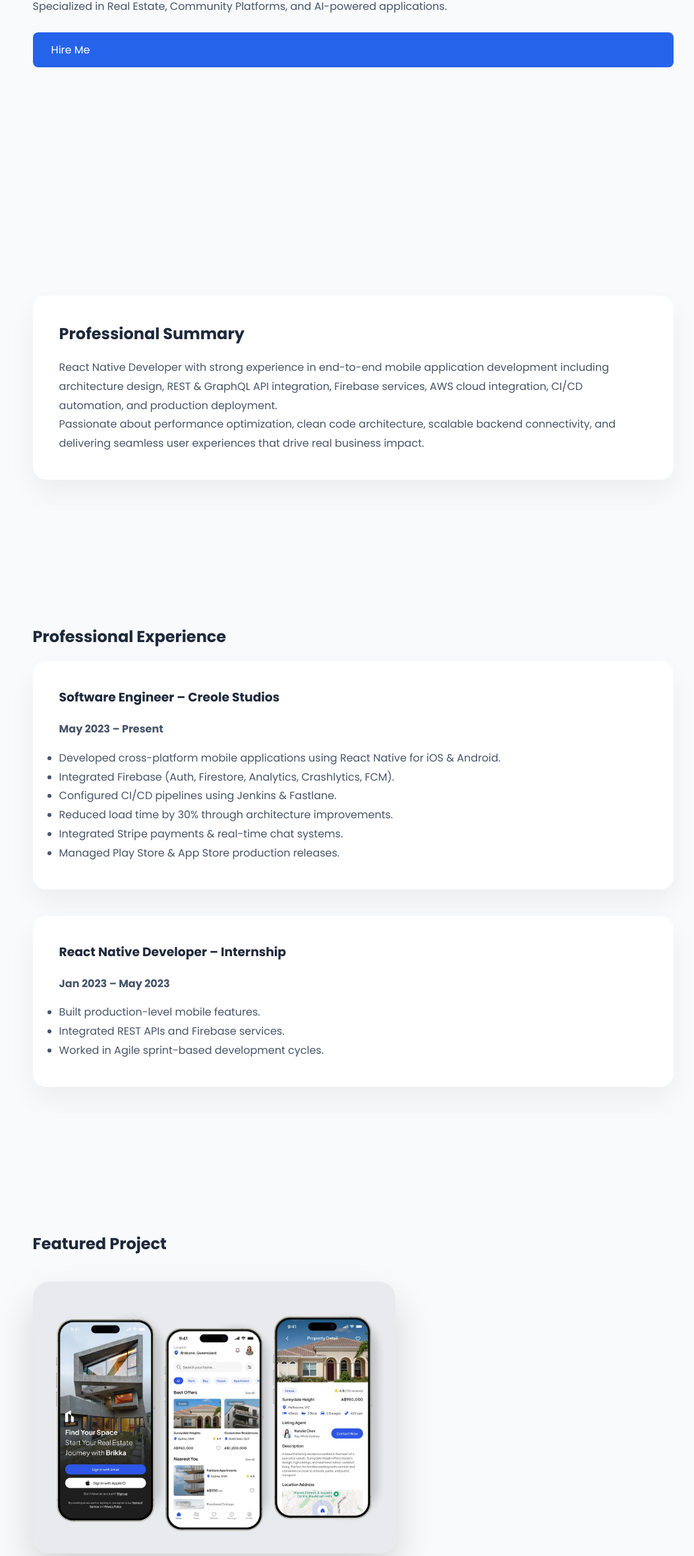
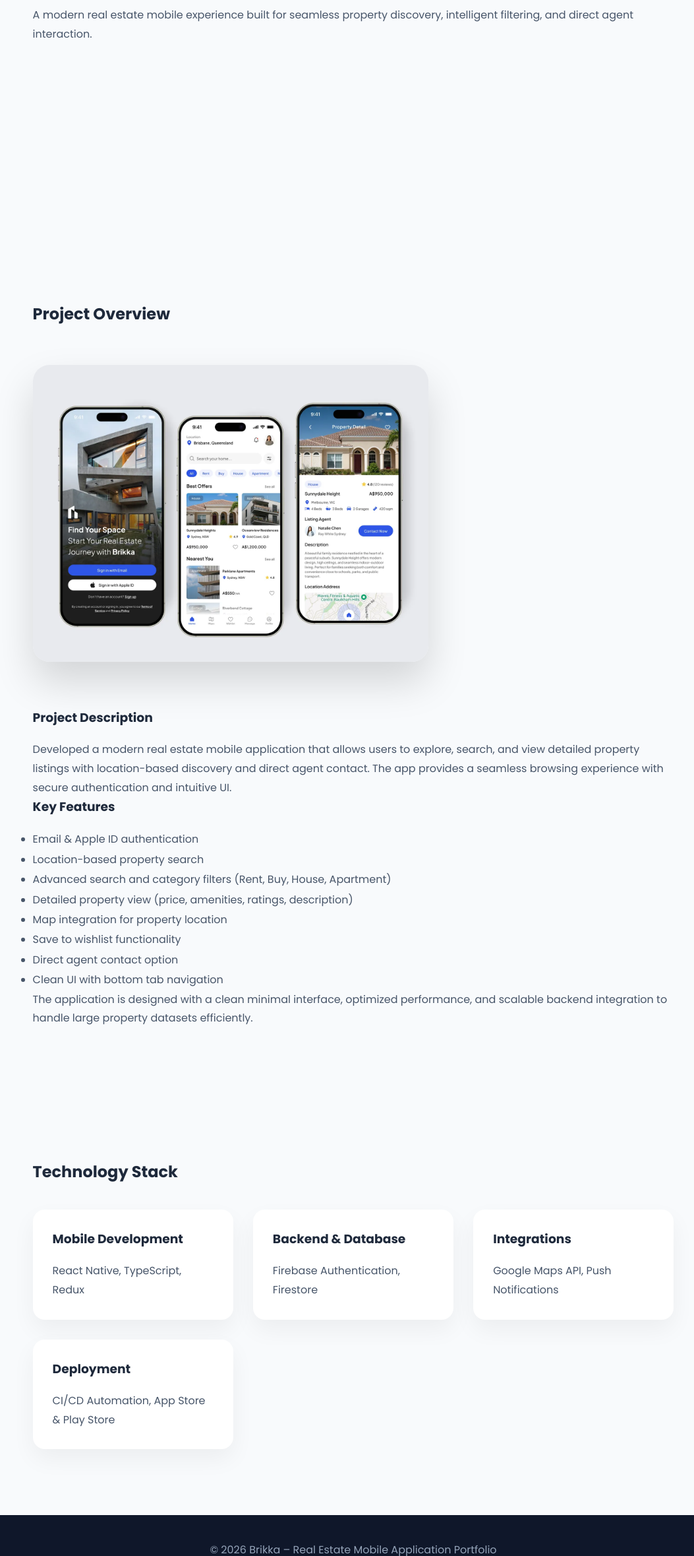
Before and after one commit to YashN2904/yashnayi.github.io, a plain HTML site: page index.html in a window 1280 px wide. Shown: the part 442-2800 px from the top of the page at 66% size, without its empty margins (104-1157 px from the left). Drawn offline with Linux system fonts and the light colour scheme.

Commit message:
Update index.html

```diff
--- a/index.html
+++ b/index.html
@@ -3,7 +3,7 @@
 <head>
 <meta charset="UTF-8" />
 <meta name="viewport" content="width=device-width, initial-scale=1.0" />
-<title>Yash Nayi | React Native Developer</title>
+<title>Brikka | Real Estate Mobile Application</title>
 
 <link href="https://fonts.googleapis.com/css2?family=Poppins:wght@300;400;600;700&display=swap" rel="stylesheet">
 
@@ -23,7 +23,7 @@
 }
 
 section {
-  padding: 90px 12%;
+  padding: 100px 12%;
 }
 
 h1, h2, h3 {
@@ -38,7 +38,7 @@
 ul {
   margin-top: 15px;
   color: #475569;
-  line-height: 1.8;
+  line-height: 1.9;
 }
 
 .btn {
@@ -66,38 +66,24 @@
 }
 
 .hero h1 {
-  font-size: 52px;
+  font-size: 56px;
 }
 
 .hero span {
   color: #2563eb;
 }
 
-/* CARD STYLE */
-.card {
-  background: white;
-  padding: 40px;
-  border-radius: 20px;
-  box-shadow: 0 20px 40px rgba(0,0,0,0.05);
-  margin-bottom: 40px;
-  transition: 0.3s;
-}
-
-.card:hover {
-  transform: translateY(-5px);
-}
-
-/* PROJECT */
+/* PROJECT SECTION */
 .project-wrapper {
   display: flex;
   flex-wrap: wrap;
-  gap: 60px;
+  gap: 70px;
   align-items: center;
-  margin-top: 40px;
+  margin-top: 60px;
 }
 
 .project-wrapper img {
-  width: 550px;
+  width: 600px;
   max-width: 100%;
   border-radius: 25px;
   box-shadow: 0 30px 60px rgba(0,0,0,0.15);
@@ -108,32 +94,32 @@
   transform: scale(1.05);
 }
 
-/* SKILLS */
-.skills-grid {
+/* TECH STACK */
+.tech-grid {
   display: grid;
   grid-template-columns: repeat(auto-fit, minmax(240px, 1fr));
-  gap: 25px;
+  gap: 30px;
   margin-top: 40px;
 }
 
-/* CONTACT */
-.contact {
-  background: #1e293b;
-  color: white;
-  text-align: center;
-  border-radius: 20px;
+.tech-card {
+  background: white;
+  padding: 30px;
+  border-radius: 18px;
+  box-shadow: 0 15px 35px rgba(0,0,0,0.05);
+  transition: 0.3s;
 }
 
-.contact p {
-  color: #cbd5e1;
+.tech-card:hover {
+  transform: translateY(-5px);
 }
 
+/* FOOTER */
 footer {
   text-align: center;
-  padding: 25px;
+  padding: 40px;
   background: #0f172a;
   color: #94a3b8;
-  margin-top: 40px;
 }
 
 @media(max-width: 768px){
@@ -157,78 +143,32 @@
 
 <!-- HERO -->
 <section class="hero">
-  <h1>Hello, I'm <span>Yash Nayi</span></h1>
-  <h2>Senior React Native Mobile App Developer</h2>
+  <h1><span>Brikka</span></h1>
+  <h2>Real Estate Mobile Application</h2>
   <p>
-    3+ years of professional experience building scalable, high-performance mobile applications
-    for iOS and Android. Specialized in Real Estate, Community Platforms, and AI-powered applications.
+    A modern real estate mobile experience built for seamless property discovery,
+    intelligent filtering, and direct agent interaction.
   </p>
-  <a href="#contact" class="btn">Hire Me</a>
 </section>
 
-<!-- ABOUT -->
+<!-- PROJECT SHOWCASE -->
 <section>
-  <div class="card">
-    <h2>Professional Summary</h2>
-    <p>
-      React Native Developer with strong experience in end-to-end mobile application development
-      including architecture design, REST & GraphQL API integration, Firebase services, AWS cloud integration,
-      CI/CD automation, and production deployment.
-    </p>
-    <p>
-      Passionate about performance optimization, clean code architecture, scalable backend connectivity,
-      and delivering seamless user experiences that drive real business impact.
-    </p>
-  </div>
-</section>
-
-<!-- EXPERIENCE -->
-<section>
-  <h2>Professional Experience</h2>
-
-  <div class="card">
-    <h3>Software Engineer – Creole Studios</h3>
-    <p><strong>May 2023 – Present</strong></p>
-    <ul>
-      <li>Developed cross-platform mobile applications using React Native for iOS & Android.</li>
-      <li>Integrated Firebase (Auth, Firestore, Analytics, Crashlytics, FCM).</li>
-      <li>Configured CI/CD pipelines using Jenkins & Fastlane.</li>
-      <li>Reduced load time by 30% through architecture improvements.</li>
-      <li>Integrated Stripe payments & real-time chat systems.</li>
-      <li>Managed Play Store & App Store production releases.</li>
-    </ul>
-  </div>
-
-  <div class="card">
-    <h3>React Native Developer – Internship</h3>
-    <p><strong>Jan 2023 – May 2023</strong></p>
-    <ul>
-      <li>Built production-level mobile features.</li>
-      <li>Integrated REST APIs and Firebase services.</li>
-      <li>Worked in Agile sprint-based development cycles.</li>
-    </ul>
-  </div>
-</section>
-
-<!-- FEATURED PROJECT -->
-<section>
-  <h2>Featured Project</h2>
+  <h2>Project Overview</h2>
 
   <div class="project-wrapper">
     <img src="image2.png" alt="Brikka Real Estate App Screenshot">
 
     <div>
-      <h3>Brikka – Real Estate Mobile Application</h3>
-
-      <p><strong>Project Description:</strong></p>
+      <h3>Project Description</h3>
 
       <p>
-        Developed a modern real estate mobile application that allows users to explore, search,
-        and view detailed property listings with location-based discovery and direct agent contact.
-        The app provides a seamless browsing experience with secure authentication and intuitive UI.
+        Developed a modern real estate mobile application that allows users to explore,
+        search, and view detailed property listings with location-based discovery and
+        direct agent contact. The app provides a seamless browsing experience with secure
+        authentication and intuitive UI.
       </p>
 
-      <p><strong>Key Features:</strong></p>
+      <h3>Key Features</h3>
 
       <ul>
         <li>Email & Apple ID authentication</li>
@@ -242,76 +182,43 @@
       </ul>
 
       <p>
-        The application focuses on performance optimization, smooth navigation,
-        and scalable backend integration to efficiently handle large property datasets.
+        The application is designed with a clean minimal interface,
+        optimized performance, and scalable backend integration to handle
+        large property datasets efficiently.
       </p>
     </div>
   </div>
 </section>
 
+<!-- TECH STACK -->
+<section>
+  <h2>Technology Stack</h2>
 
-<!-- OTHER PROJECTS -->
-<section>
-  <h2>Other Projects</h2>
-
-  <div class="card">
-    <h3>ITA Connect</h3>
-    <p>
-      A mobile app for financial advisers providing access to marketing tools, company news, and
-      downloadable resources. Integrated WordPress APIs, Firebase authentication, and automated CI/CD pipelines.
-    </p>
-  </div>
-
-  <div class="card">
-    <h3>BoomNation</h3>
-    <p>
-      Community-driven platform for skilled workers to connect and find job opportunities.
-      Built with React Native, AWS, Apollo GraphQL, Stream Chat, and Stripe integration.
-      Features include real-time chat, job listings, social feeds, and secure payments.
-    </p>
-  </div>
-
-  <div class="card">
-    <h3>WatcherAI</h3>
-    <p>
-      AI-powered chatbot application integrating OpenAI ChatGPT and DALL·E APIs.
-      Includes speech-to-text and text-to-speech functionality for interactive AI conversations.
-    </p>
-  </div>
-</section>
-
-<!-- SKILLS -->
-<section>
-  <h2>Technical Skills</h2>
-
-  <div class="skills-grid">
-    <div class="card">
-      <h3>Mobile</h3>
-      <p>React Native, TypeScript, Redux, JavaScript</p>
+  <div class="tech-grid">
+    <div class="tech-card">
+      <h3>Mobile Development</h3>
+      <p>React Native, TypeScript, Redux</p>
     </div>
 
-    <div class="card">
-      <h3>Backend & Cloud</h3>
-      <p>Firebase, Supabase, AWS (Lambda, S3, EC2)</p>
+    <div class="tech-card">
+      <h3>Backend & Database</h3>
+      <p>Firebase Authentication, Firestore</p>
     </div>
 
-    <div class="card">
-      <h3>DevOps</h3>
-      <p>Jenkins, Fastlane, Docker, Git</p>
+    <div class="tech-card">
+      <h3>Integrations</h3>
+      <p>Google Maps API, Push Notifications</p>
+    </div>
+
+    <div class="tech-card">
+      <h3>Deployment</h3>
+      <p>CI/CD Automation, App Store & Play Store</p>
     </div>
   </div>
 </section>
 
-<!-- CONTACT -->
-<section id="contact" class="contact">
-  <h2>Let’s Build Something Great 🚀</h2>
-  <p>Email: yash29.parekh@gmail.com</p>
-  <p>Phone: +91-7600850550</p>
-  <p>LinkedIn: @yashnayi29</p>
-</section>
-
 <footer>
-  © 2026 Yash Nayi | React Native Developer
+  © 2026 Brikka – Real Estate Mobile Application Portfolio
 </footer>
 
 </body>
```
